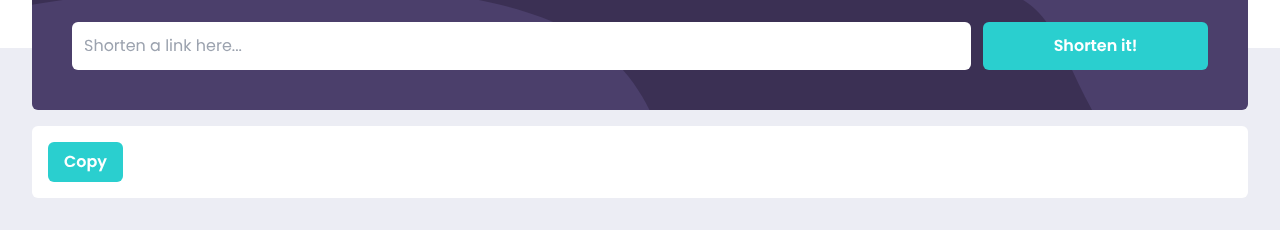
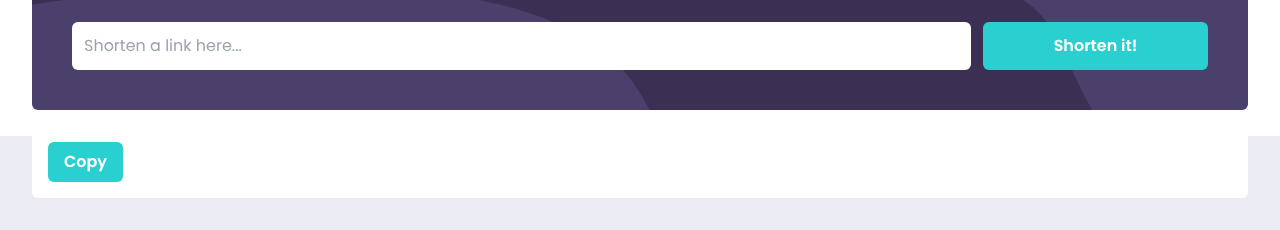
Before and after one commit to Rowada/shortly-landing-page, a React (Vite) app: page / in a window 1280 px wide. Shown: the part 704-934 px from the top of the page. Built offline with nearby package versions, Linux system fonts and the light colour scheme; no server answers.

Commit message:
feat: change fetch structure

```diff
--- a/src/components/Form/CleanForm.jsx
+++ b/src/components/Form/CleanForm.jsx
@@ -43,7 +43,7 @@ export const CleanForm = () => {
 
       <div>{loading && <p>Chargement en cours...</p>}</div>
 
-      <div className="absolute inset-x-0 top-32">
+      <div className="">
         <UrlCard longUrl={longUrl} shortUrl={shortenedUrl} />
       </div>
     </>
--- a/src/components/Header/Hero.jsx
+++ b/src/components/Header/Hero.jsx
@@ -4,6 +4,7 @@ import { Section } from "../Section/Section";
 
 import banner from "../../assets/images/illustration-working.svg";
 import { CleanForm } from "../Form/CleanForm";
+
 export const Hero = () => {
   return (
     <Section>
```
